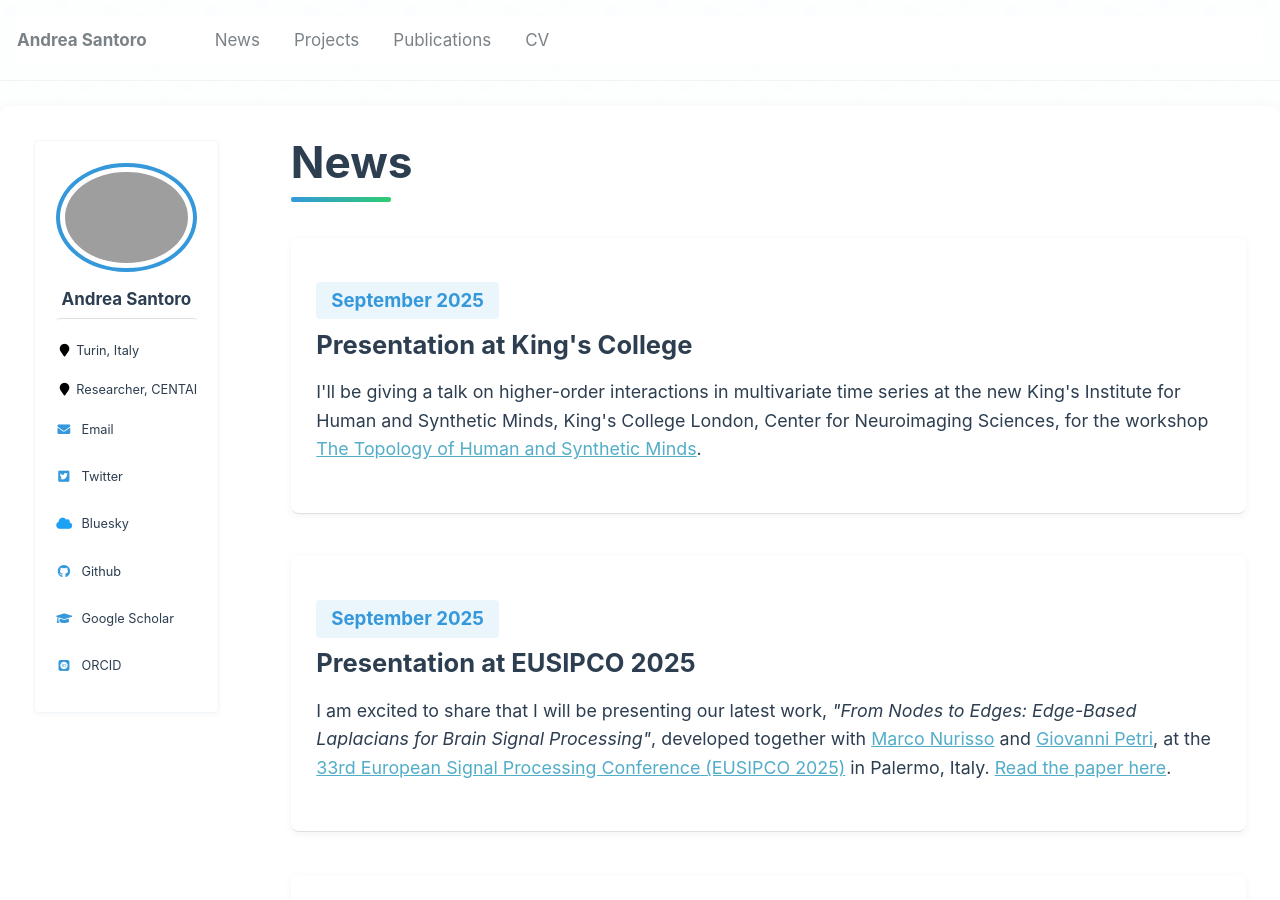
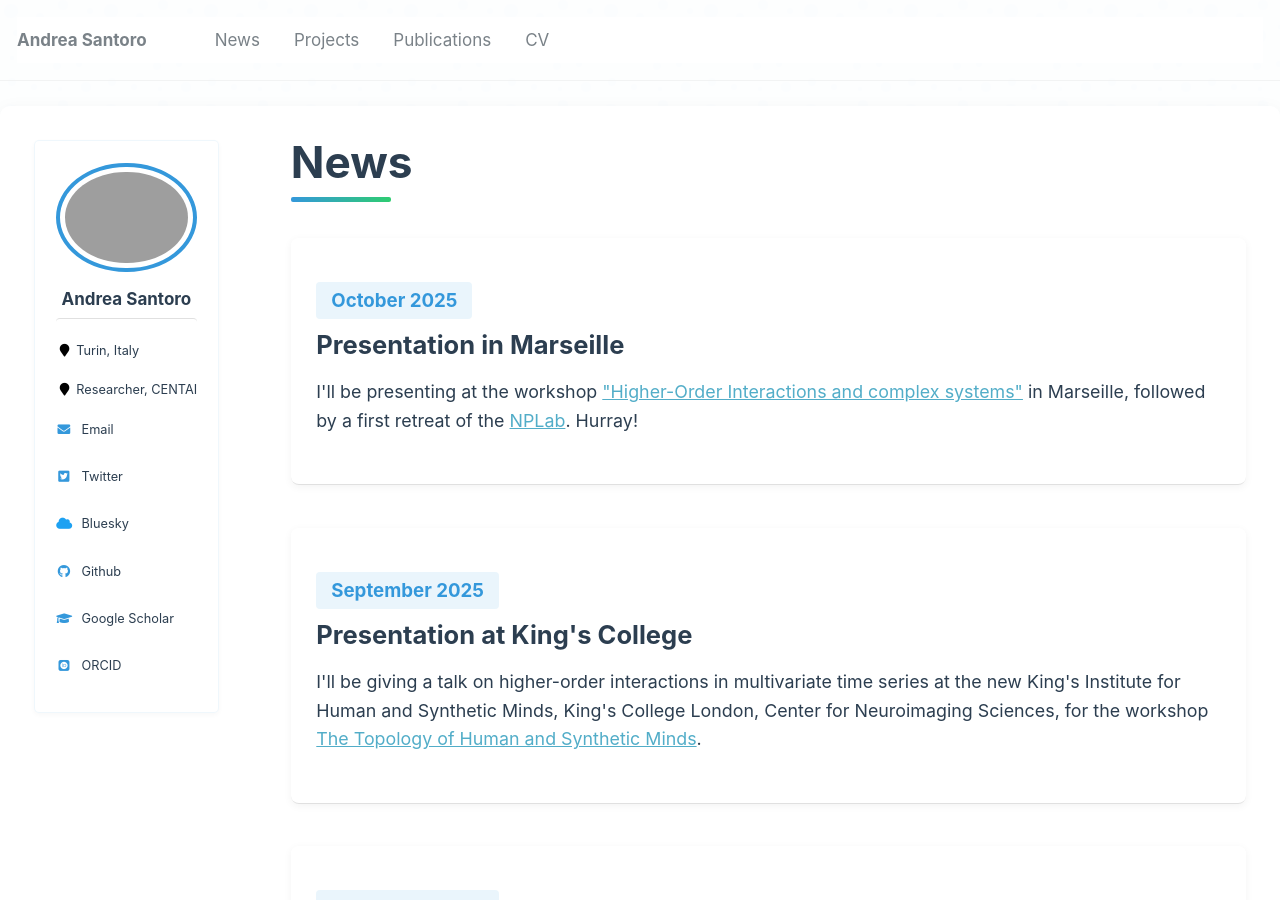
Before and after one commit to andresantoro/andresantoro.github.io, a Jekyll site: the page built from _pages/news.md, in a window 1280 px wide and 900 px high. Built offline with Jekyll 4.4.1, drawn with Linux system fonts in a browser that asks for light colours; some web fonts are replaced.

Commit message:
add news marseille

```diff
--- a/_pages/news.md
+++ b/_pages/news.md
@@ -7,6 +7,17 @@ author_profile: true
 
 {% include base_path %}
 
+
+<div class="news-item">
+  <p class="date">October 2025</p>
+  <h3>Presentation in Marseille</h3>
+  <p>
+    I'll be presenting at the workshop
+    <a href="https://www.cpt.univ-mrs.fr/~barrat/workshop_beyond.html" target="_blank">"Higher-Order Interactions and complex systems"</a>
+    in Marseille, followed by a first retreat of the
+    <a href="https://nplresearch.github.io/" target="_blank">NPLab</a>. Hurray!
+  </p>
+</div>
 
 <div class="news-item">
   <p class="date">September 2025</p>
```
